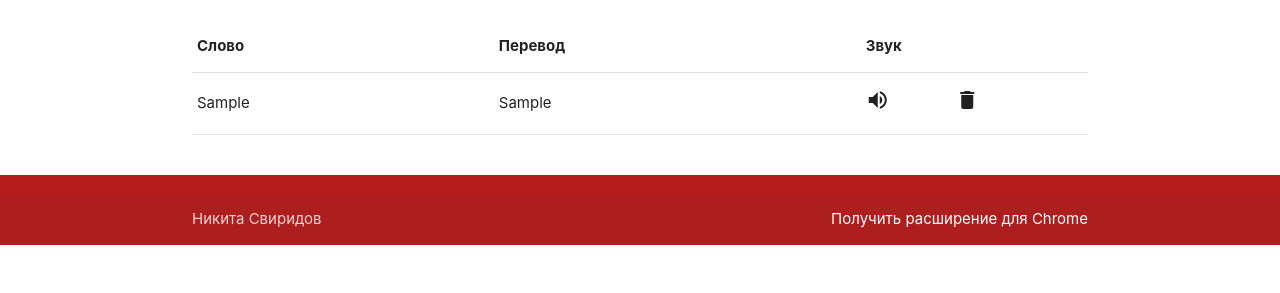
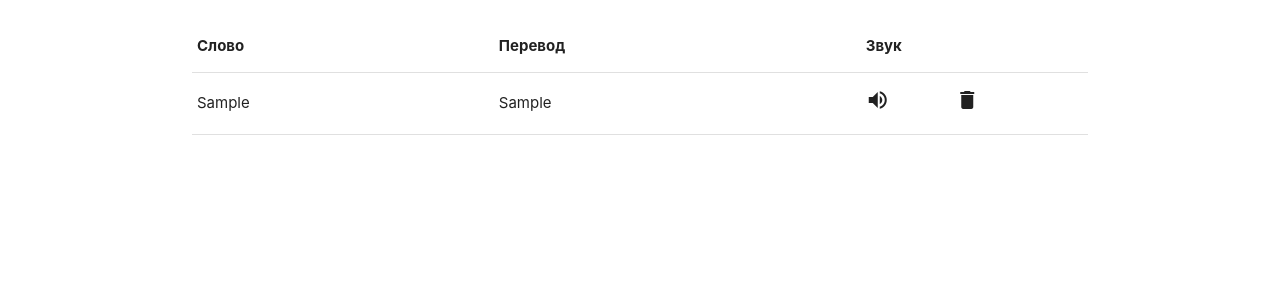
Before and after one commit to nikkimontoya/tuvocabulario, a Django app: page / in a window 1280 px wide. Shown: the part 284-577 px from the top of the page. Run offline with Django 3.2, Linux system fonts and the light colour scheme; a user stored in the database is signed in; tables that the repository leaves empty hold one stand-in row (values such as "Sample post"); data that the repository does not hold is empty.

Commit message:
#commit Убран футер

```diff
--- a/mainapp/templates/mainapp/account/index.html
+++ b/mainapp/templates/mainapp/account/index.html
@@ -68,14 +68,14 @@
 		    </div>
 		</div>
 	</section>
-	<footer class="page-footer">
+	<!--<footer class="page-footer">
 		<div class="footer-copyright">
 			<div class="container ">
 				<span>Никита Свиридов</span>
 				<a class="right white-text" href="{% static 'mainapp/extensions/tuvocabulario.crx' %}">Получить расширение для Chrome</a>
 			</div>
 		</div>
-	</footer>
+	</footer>-->
 		<div class="preloader-overlay hide">
 		<div class="preloader-wrapper big active">
 			<div class="spinner-layer spinner-red-only">
```
